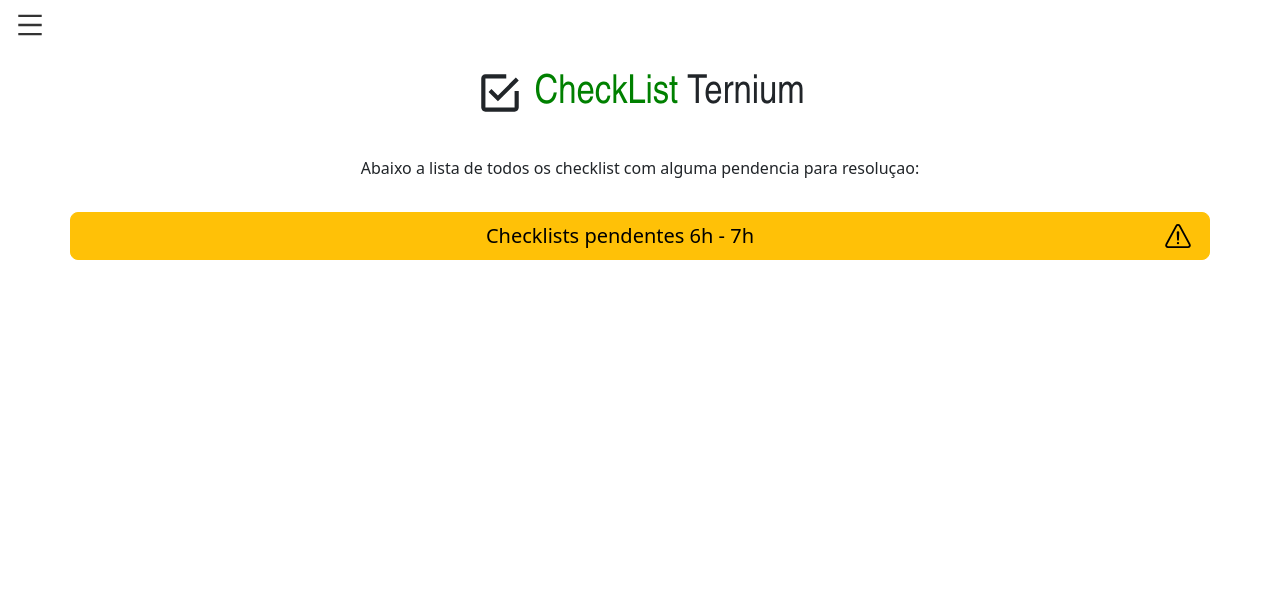
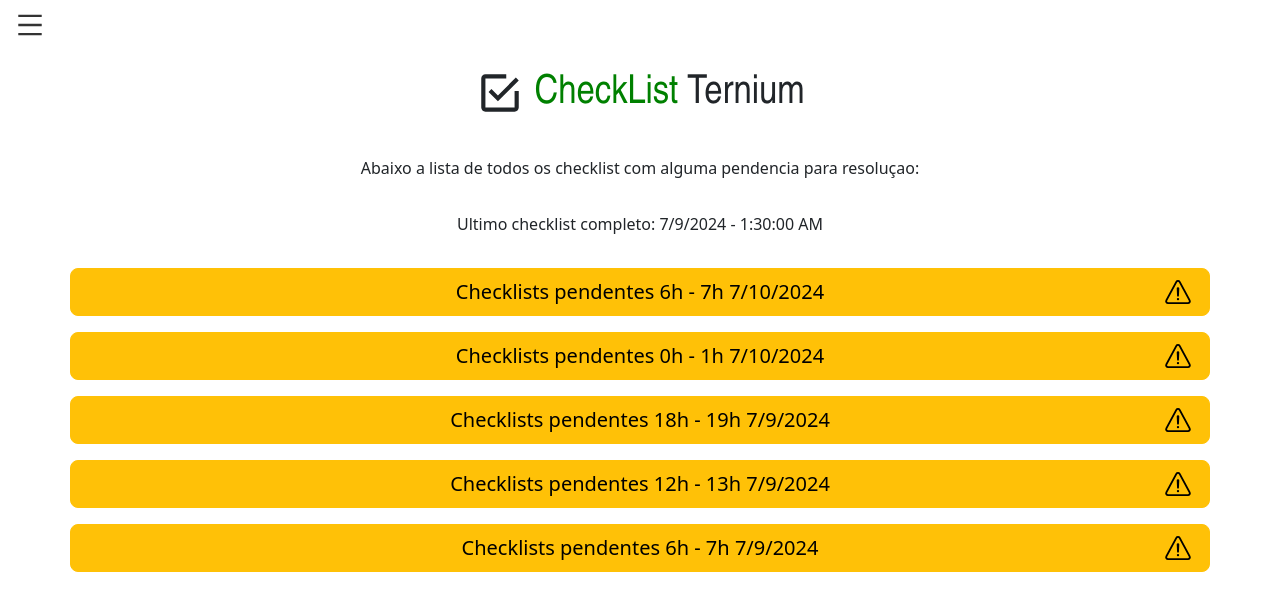
Before and after one commit to checklist-project/checklist, a React (Create React App) app: page /pendente in a window 1280 px wide. Shown: the top 610 px of the page. Built offline with nearby package versions, Linux system fonts and the light colour scheme.

Commit message:
feat: Logica dos pendentes

```diff
--- a/src/Pages/Checklist/CheckList.js
+++ b/src/Pages/Checklist/CheckList.js
@@ -49,20 +49,20 @@
           {turnoAtual.atrasado === true && pierState.pier.concluido === undefined && (
             <IoWarningOutline
               size={30}
-              style={{ marginLeft: "10px", float: "right" }}
+              style={{ marginLeft: "-30px", float: "right" }}
             />
           )}
 
           {pierState.pier.concluido === false && (
             <IoMdCloseCircleOutline
               size={30}
-              style={{ marginLeft: "10px", float: "right" }}
+              style={{ marginLeft: "-30px", float: "right" }}
             />
           )}
           {pierState.pier.concluido === true && (
             <MdOutlineDone
               size={30}
-              style={{ marginLeft: "10px", float: "right" }}
+              style={{ marginLeft: "-30px", float: "right" }}
             />
           )}
         </Button>
@@ -92,7 +92,7 @@
           {turnoAtual.atrasado === true && (
             <IoWarningOutline
               size={30}
-              style={{ marginLeft: "10px", float: "right" }}
+              style={{ marginLeft: "-30px", float: "right" }}
             />
           )}
         </Button>
@@ -121,7 +121,7 @@
           {turnoAtual.atrasado === true && (
             <IoWarningOutline
               size={30}
-              style={{ marginLeft: "10px", float: "right" }}
+              style={{ marginLeft: "-30px", float: "right" }}
             />
           )}
         </Button>
--- a/src/Pages/Pendente/Pendente.js
+++ b/src/Pages/Pendente/Pendente.js
@@ -4,12 +4,30 @@
 import Col from "react-bootstrap/Col";
 import Button from "react-bootstrap/Button";
 import { IoMdCheckboxOutline } from "react-icons/io";
-import { getTurnosPassados } from "../../Utils/Utils"; // Importe a função do arquivo auxiliar
+import { getTurnosPassados, getTurnoAtual } from "../../Utils/Utils";
 import { IoWarningOutline } from "react-icons/io5";
+
+const ultimoTurnoFeito = {
+  turno: "madrugada",
+  data: new Date(2024, 6, 9, 1, 30, 0, 0),
+  inicio: 0,
+  fim: 1,
+};
 
 const Pendente = () => {
 
-  const turnosPassados = getTurnosPassados()
+  const formatarDataHora = (data) => {
+    return `${data.toLocaleDateString()} - ${data.toLocaleTimeString()}`;
+  };
+
+  const formatarData = (data) => {
+    return `${data.toLocaleDateString()}`;
+  };
+
+
+  const turnoAtual = getTurnoAtual();
+  const turnosPassados = getTurnosPassados(ultimoTurnoFeito, turnoAtual);
+
 
   return (
     <Container>
@@ -29,14 +47,22 @@
           </p>
         </Col>
       </Row>
+      <Row>
+        <Col>
+          <p style={{ textAlign: "center" }}>
+            Ultimo checklist completo: {formatarDataHora(ultimoTurnoFeito.data)}
+          </p>
+        </Col>
+      </Row>
 
       {turnosPassados.map((turno, index) => (
         <Row key={index}>
           <Button variant="warning" size="lg">
-            Checklists pendentes {turno.inicio}h - {turno.fim}h
+            Checklists pendentes {turno.inicio}h - {turno.fim}h{" "}
+            {formatarData(turno.data)}
             <IoWarningOutline
               size={30}
-              style={{ marginLeft: "10px", float: "right" }}
+              style={{ marginLeft: "-30px", float: "right" }}
             />
           </Button>
         </Row>
--- a/src/Utils/utils.js
+++ b/src/Utils/utils.js
@@ -123,35 +123,37 @@
   }
 };
 
-const ultimoTurnoFeito = {
-  turno: "madrugada",
-  data: new Date(new Date().setDate(new Date().getDate() - 1)),
-  inicio: 6,
-  fim: 7,
-};
-const turnoAtual = getTurnoAtual();
-
-export const getTurnosPassados = () => {
+export const getTurnosPassados = (ultimoTurnoFeito, turnoAtual) => {
 
   let indiceAtual = turnos.findIndex(
     (turno) => turno.nome === turnoAtual.turno
   );
-  if (ultimoTurnoFeito.turno !== turnoAtual.turno) {
-    indiceAtual--;
-  }
 
   let turnosPassados = [];
-  while (indiceAtual >= 0) {
-    if (turnos[indiceAtual].nome === ultimoTurnoFeito.turno) {
+  let limit = 0;
+  let tempData = turnoAtual.data;
+
+  indiceAtual = (indiceAtual === 0) ? turnos.length - 1 : indiceAtual - 1;
+
+  while (true) {
+    if (limit === 10) {
+      break
+    }
+    console.log('limit:',ultimoTurnoFeito.data.getDate(), "temp:",tempData.getDate())
+    if (turnos[indiceAtual].nome === ultimoTurnoFeito.turno && ultimoTurnoFeito.data.getDate() ===  tempData.getDate()) {
       break;
     }
     turnosPassados.unshift({
       turno: turnos[indiceAtual].nome,
-      data: new Date(),
+      data: tempData,
       inicio: turnos[indiceAtual].inicio,
       fim: turnos[indiceAtual].fim,
     });
-    indiceAtual--;
+    indiceAtual = (indiceAtual === 0) ? turnos.length - 1 : indiceAtual - 1;
+    if (turnos[indiceAtual].nome === "noite") {
+    limit+= 1
+    tempData = new Date(new Date().setDate(new Date().getDate() - limit));
+    }
   }
   return turnosPassados.reverse();
 };
```
